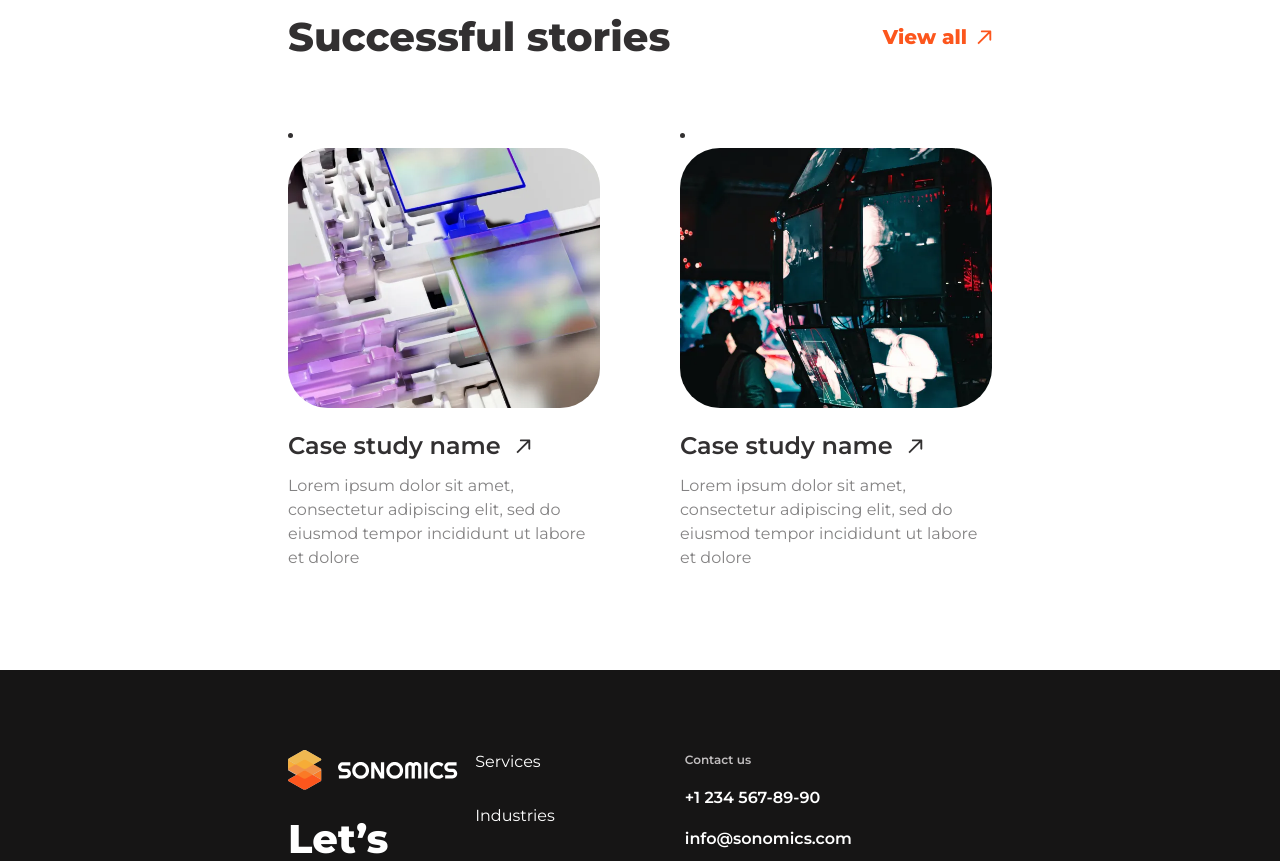
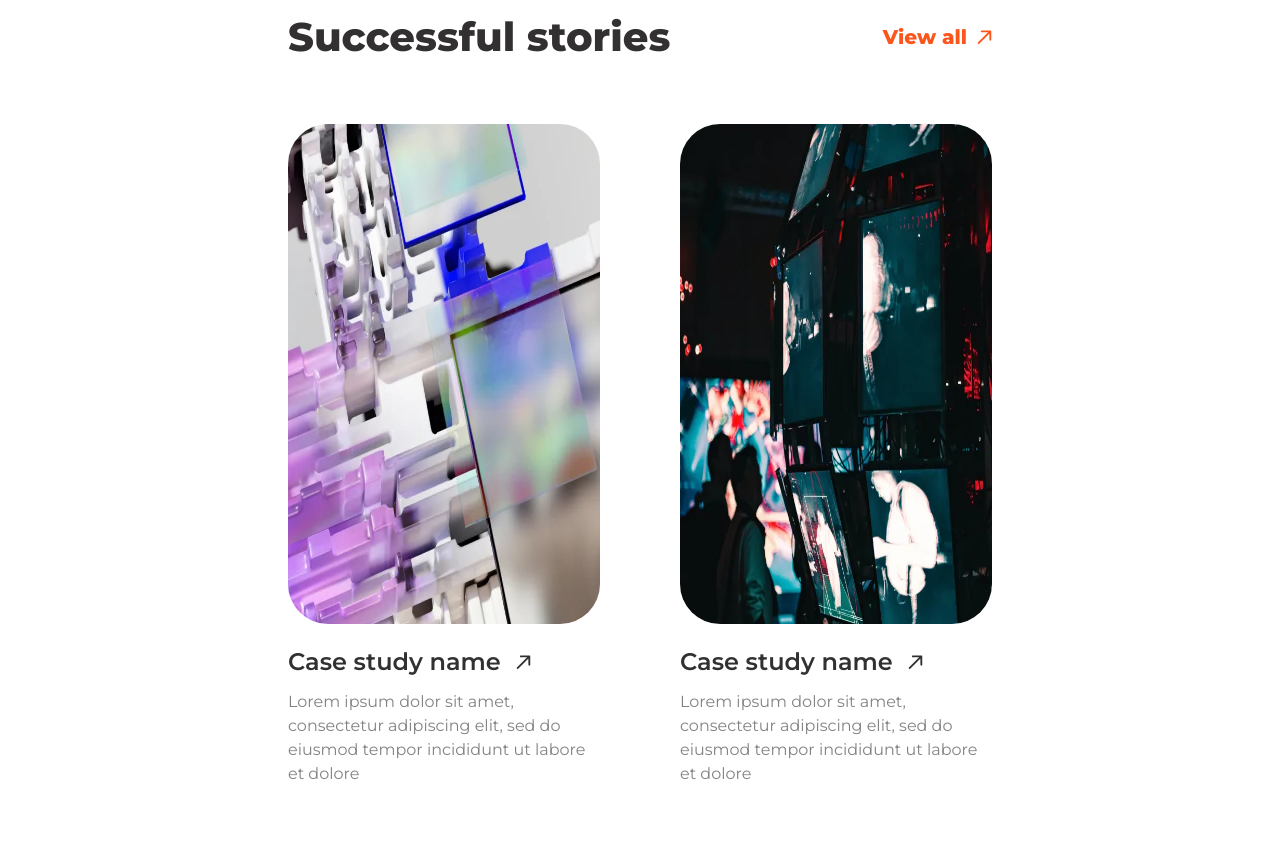
Before and after one commit to skabanets/sonomics, a React (Vite) app: page /about in a window 1280 px wide. Shown: the part 3520-4381 px from the top of the page. Built offline with nearby package versions, Linux system fonts and the light colour scheme.

Commit message:
Update CaseCard component

```diff
--- a/src/components/CaseCard.tsx
+++ b/src/components/CaseCard.tsx
@@ -7,23 +7,32 @@ import { CaseStudy } from "../types";
 
 interface CaseCardProps {
   caseStudy: CaseStudy;
+  containerStyles?: string;
+  imageWidth?: number;
+  imageHeight?: number;
 }
 
-export const CaseCard = ({ caseStudy }: CaseCardProps) => {
+export const CaseCard = ({
+  caseStudy,
+  containerStyles = "w-[600px]",
+  imageWidth = 600,
+  imageHeight = 500,
+}: CaseCardProps) => {
   const { casesImages } = images;
 
   return (
-    <li className="group w-[600px]">
+    <div className={`group h-auto ${containerStyles}`}>
       <Link to={caseStudy.link}>
-        <div className="relative overflow-hidden rounded-[40px] bg-[#D9D9D9]">
+        <div className="relative overflow-hidden rounded-[40px]">
           <img
             srcSet={`${casesImages[caseStudy.image]} 1x, ${casesImages[caseStudy.retinaImage]} 2x`}
             src={casesImages[caseStudy.image]}
             alt="Case study 1"
-            width="600"
-            height="500"
+            width={imageWidth}
+            height={imageHeight}
             loading="lazy"
             className="scale-on-hover"
+            style={{ height: `${imageHeight}px` }}
           />
         </div>
         <div className="flex flex-col gap-[10px] pt-[20px]">
@@ -35,6 +44,6 @@ export const CaseCard = ({ caseStudy }: CaseCardProps) => {
           <p className="opacity-[0.6]">{caseStudy.description}</p>
         </div>
       </Link>
-    </li>
+    </div>
   );
 };
```
